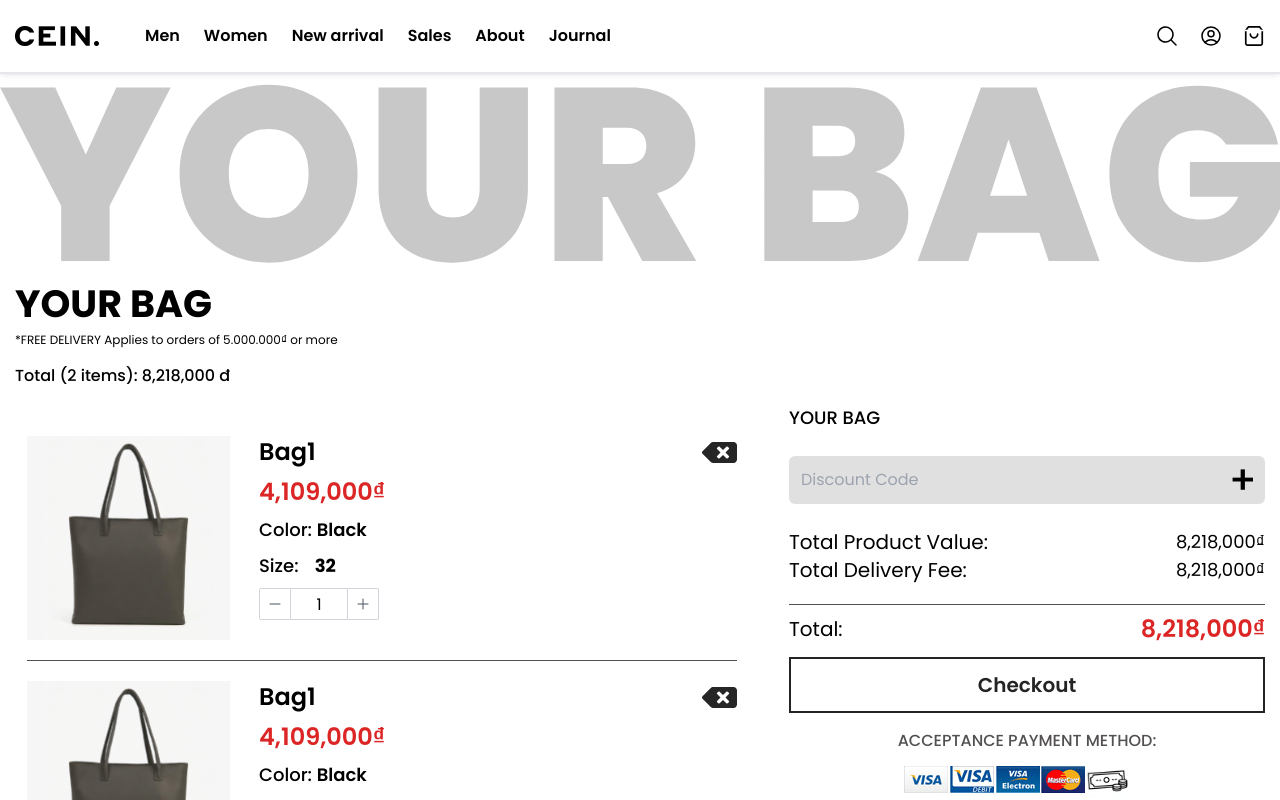
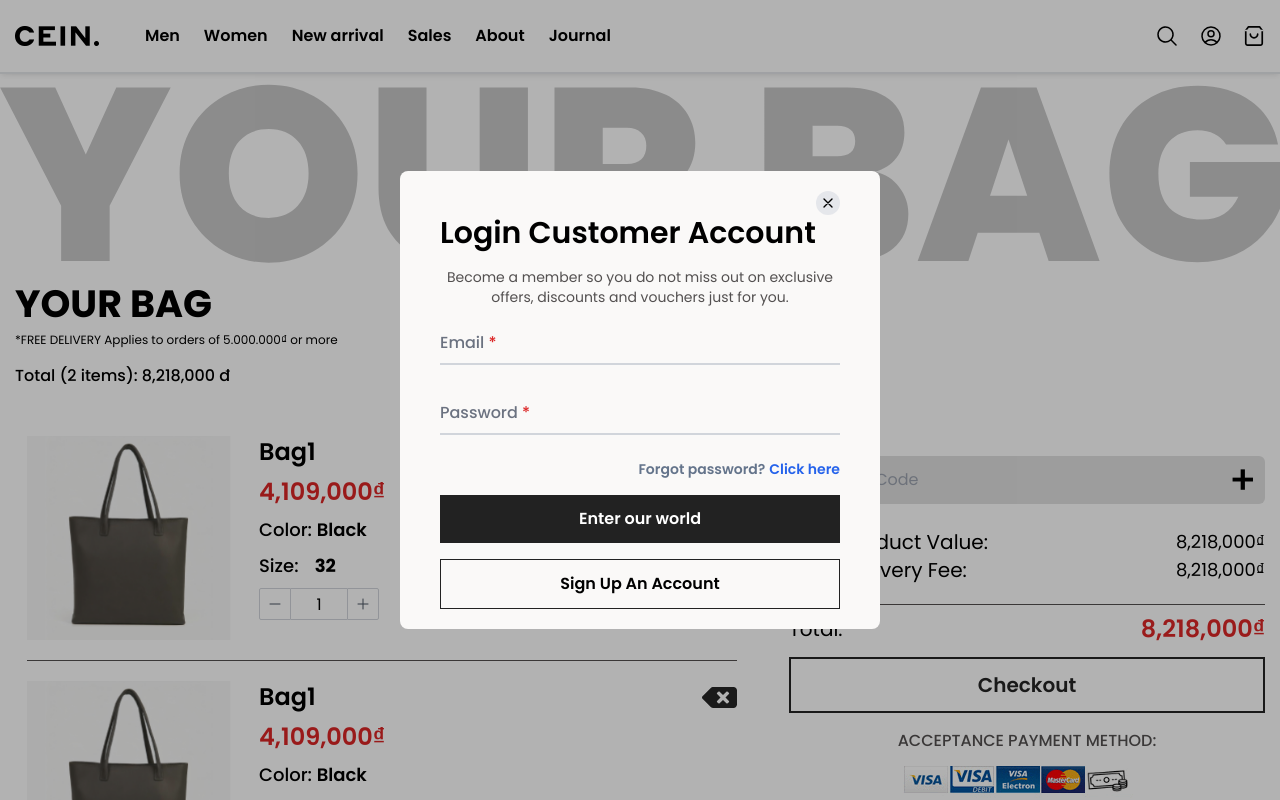
Before and after one commit to kyhungtran191/cein-fe, a React (Vite) app: page /cart in a window 1280 px wide. Shown: the top 800 px of the page. Built offline with nearby package versions, Linux system fonts and the light colour scheme.

Commit message:
done auth form

```diff
--- a/src/App.tsx
+++ b/src/App.tsx
@@ -4,6 +4,9 @@
 import Homepage from './pages/Home/Homepage'
 import Products from './pages/Products/Products'
 import { useEffect } from 'react'
+import CartContent from './components/Sidebar/CartContent/CartContent'
+import MenuMobileContent from './components/Sidebar/MenuMobileContent/MenuMobileContent'
+import AuthModal from './components/Modal/AuthModal'
 
 function App() {
   const { pathname } = useLocation()
@@ -11,6 +14,10 @@
     window.scrollTo(0, 0)
   }, [pathname])
   return (
+    <>
+      <CartContent></CartContent>
+      <MenuMobileContent></MenuMobileContent>
+      <AuthModal></AuthModal>
       <Routes>
         <Route
           path='/'
@@ -37,6 +44,7 @@
           }
         ></Route>
       </Routes>
+    </>
   )
 }
 
--- a/src/components/Input/Input.tsx
+++ b/src/components/Input/Input.tsx
@@ -1,40 +1,20 @@
-/* eslint-disable no-extra-boolean-cast */
 import React from 'react'
+
 type InputProps = {
-  wrapperClassName?: string
   className?: string
-  iconClassName?: string
-  type?: string
-  icon?: React.ReactNode | JSX.Element
-  onIconClick?: () => void
-} & React.DetailedHTMLProps<React.InputHTMLAttributes<HTMLInputElement>, HTMLInputElement>
-
-const Input = ({
-  type = 'text',
-  className = '',
-  wrapperClassName = '',
-  iconClassName = 'right-5',
-  onIconClick = () => null,
-  icon,
-  ...rest
-}: InputProps) => {
+  type: string
+  name?: string
+  id?: string
+} & React.InputHTMLAttributes<HTMLInputElement>
+export default function Input({ className, type, name, id, ...rest }: InputProps) {
   return (
-    <div className={`relative ${wrapperClassName}`}>
-      <input
-        type={type}
-        className={`px-5 h-14 border border-gray-200 rounded-lg outline-none w-full transition-all focus:border-blue-500 text-slate-900 ${className}`}
-        {...rest}
-      />
-      {icon && (
-        <button
-          className={`absolute top-2/4 -translate-y-2/4 ${iconClassName} ${!!onIconClick ? 'cursor-pointer' : ''}`}
-          onClick={onIconClick}
-        >
-          {icon}
-        </button>
-      )}
-    </div>
+    <input
+      type={type}
+      name={name}
+      id={id}
+      placeholder=''
+      className={`block py-2.5 px-0 w-full text-base text-gray-900 !bg-transparent border-0 border-b-2 border-gray-300 appearance-none dark:text-white font-medium focus:outline-none focus:ring-0 focus:border-blue-400 peer relative ${className}`}
+      {...rest}
+    />
   )
 }
-
-export default Input
--- a/src/components/Input/icons/IconMail.tsx
+++ /dev/null
@@ -1,22 +0,0 @@
-import React from 'react'
-
-const IconMail = () => {
-  return (
-    <svg
-      xmlns='http://www.w3.org/2000/svg'
-      fill='none'
-      viewBox='0 0 24 24'
-      strokeWidth={1.5}
-      stroke='currentColor'
-      className='w-6 h-6'
-    >
-      <path
-        strokeLinecap='round'
-        strokeLinejoin='round'
-        d='M21.75 6.75v10.5a2.25 2.25 0 01-2.25 2.25h-15a2.25 2.25 0 01-2.25-2.25V6.75m19.5 0A2.25 2.25 0 0019.5 4.5h-15a2.25 2.25 0 00-2.25 2.25m19.5 0v.243a2.25 2.25 0 01-1.07 1.916l-7.5 4.615a2.25 2.25 0 01-2.36 0L3.32 8.91a2.25 2.25 0 01-1.07-1.916V6.75'
-      />
-    </svg>
-  )
-}
-
-export default IconMail
--- /dev/null
+++ b/src/components/Label/Label.tsx
@@ -0,0 +1,17 @@
+import React from 'react'
+
+type LabelProps = {
+  htmlFor: string
+  className?: string
+  children: React.ReactNode
+} & React.LabelHTMLAttributes<HTMLLabelElement>
+export default function Label({ htmlFor, className, children }: LabelProps) {
+  return (
+    <label
+      htmlFor={htmlFor}
+      className={`font-medium peer-focus:font-medium absolute  text-gray-500 dark:text-gray-400 duration-300 transform -translate-y-6 scale-75 top-3 -z-10 origin-[0] peer-focus:left-0 peer-focus:text-blue-500  peer-placeholder-shown:scale-100 peer-placeholder-shown:translate-y-0 peer-focus:scale-75 peer-focus:-translate-y-6 text-base ${className}`}
+    >
+      {children}
+    </label>
+  )
+}
--- /dev/null
+++ b/src/components/Modal/AuthModal.tsx
@@ -0,0 +1,83 @@
+/* eslint-disable jsx-a11y/no-static-element-interactions */
+import React, { useState } from 'react'
+import Modal from './Modal'
+import { useAuthModal } from 'src/global/useAuthModal'
+import Input from '../Input/Input'
+import Label from '../Label/Label'
+import Button from '../Button/Button'
+import { Link } from 'react-router-dom'
+
+const isAuth = false
+export default function AuthModal() {
+  const { open, closeAuth } = useAuthModal((state) => state)
+  const [isLogin, setIsLogin] = useState<boolean>(true)
+  if (isAuth) return null
+  return (
+    <Modal
+      isOpen={open}
+      onModalClose={closeAuth}
+      bodyClassName='text-black bg-[#faf9f8] min-w-[30vw] min-h-[50vh] rounded-lg'
+    >
+      <h2 className='pb-4 text-2xl font-semibold md:text-3xl'>
+        {isLogin ? 'Login Customer Account' : 'Sign Up Account'}
+      </h2>
+      <p className='text-center section-desc  max-w-[400px] mx-auto text-xs md:text-sm pb-15'>
+        Become a member so you do not miss out on exclusive offers, discounts and vouchers just for you.
+      </p>
+      <form action=''>
+        <div className='relative z-0 w-full mb-6 group'>
+          <Input type='text' name='email' id='email'></Input>
+          <Label htmlFor='email'>
+            Email <span className='text-red-600'>*</span>
+          </Label>
+        </div>
+        {!isLogin && (
+          <div className='relative z-0 w-full mb-6 group'>
+            <Input type='text' name='name' id='name'></Input>
+            <Label htmlFor='name'>
+              Full Name <span className='text-red-600'>*</span>
+            </Label>
+          </div>
+        )}
+        <div className='relative z-0 w-full mb-6 group'>
+          <Input type='text' name='email' id='email'></Input>
+          <Label htmlFor='email'>
+            Password <span className='text-red-600'>*</span>
+          </Label>
+        </div>
+        {!isLogin && (
+          <div className='relative z-0 w-full mb-6 group'>
+            <Input type='password' name='confirm_password' id='confirm_password'></Input>
+            <Label htmlFor='confirm_password'>
+              Confirm Password <span className='text-red-600'>*</span>
+            </Label>
+          </div>
+        )}
+        <div className='flex items-center justify-end w-full gap-1 my-4 text-sm font-semibold text-slate-500'>
+          {isLogin ? 'Forgot password?' : 'Already have account?'}
+          {isLogin ? (
+            <Link to='/' className='text-blue-600 hover:underline'>
+              Click here
+            </Link>
+          ) : (
+            <div className='text-blue-600 cursor-pointer hover:underline' onClick={() => setIsLogin(true)}>
+              Sign In
+            </div>
+          )}
+        </div>
+        <Button className='bg-[#222222] text-white my-4'>{isLogin ? 'Enter our world' : 'Sign Up'}</Button>
+        {isLogin && (
+          <Button
+            className='bg-[transparent] hover:text-opacity-70 text-black border border-[#222222]'
+            type='button'
+            onClick={() => {
+              setIsLogin(false)
+            }}
+          >
+            Sign Up An Account
+          </Button>
+        )}
+      </form>
+    </Modal>
+  )
+}
--- /dev/null
+++ b/src/global/useAuthModal.ts
@@ -0,0 +1,13 @@
+import { create } from 'zustand'
+
+interface AuthModal {
+  open: boolean
+  openAuth: () => void
+  closeAuth: () => void
+}
+
+export const useAuthModal = create<AuthModal>((set) => ({
+  open: true,
+  openAuth: () => set(() => ({ open: true })),
+  closeAuth: () => set({ open: false })
+}))
--- a/src/layout/Header/Header.tsx
+++ b/src/layout/Header/Header.tsx
@@ -6,6 +6,7 @@
 import TooltipWrapper from 'src/components/Tooltip/TooltipWrapper'
 import UserIcon from 'src/components/icons/UserIcon'
 import { routePath } from 'src/config/path'
+import { useAuthModal } from 'src/global/useAuthModal'
 import { useCartList } from 'src/global/useCartList'
 import { useMobileMenu } from 'src/global/useMobileMenu'
 import useClickOutSide from 'src/hooks/useClickOutSide'
@@ -43,7 +44,8 @@
   const [valueSearch, setValueSearch] = useState<string>('')
   const { nodeRef, show, setShow } = useClickOutSide()
   const { openMenu } = useMobileMenu((state) => state)
-  const { open, closeCart, openCart } = useCartList((state) => state)
+  const { openCart } = useCartList((state) => state)
+  const { openAuth } = useAuthModal((state) => state)
   const handleClickSearch = () => {
     setShow((s) => !s)
   }
@@ -93,7 +95,7 @@
             title='Search Products Now'
             position='right'
           ></TooltipWrapper>
-          <UserIcon className='cursor-pointer' width={24} height={24}></UserIcon>
+          <UserIcon className='cursor-pointer' width={24} height={24} onClick={() => openAuth()}></UserIcon>
           <CartIcon className='cursor-pointer' width={22} height={22} onClick={() => openCart()}></CartIcon>
         </div>
       </nav>
--- a/src/layout/MainLayout.tsx
+++ b/src/layout/MainLayout.tsx
@@ -5,6 +5,7 @@
 import Sidebar from 'src/components/Sidebar/Sidebar'
 import CartContent from 'src/components/Sidebar/CartContent/CartContent'
 import MenuMobileContent from 'src/components/Sidebar/MenuMobileContent/MenuMobileContent'
+import AuthModal from 'src/components/Modal/AuthModal'
 
 export default function MainLayout({ children }: { children: React.ReactNode }) {
   return (
@@ -13,8 +14,6 @@
       <div className='py-[72px]'>{children}</div>
       <Outlet></Outlet>
       <Footer></Footer>
-      <CartContent></CartContent>
-      <MenuMobileContent></MenuMobileContent>
     </React.Fragment>
   )
 }
```
Lines whose indentation alone changed are shown as unchanged.
